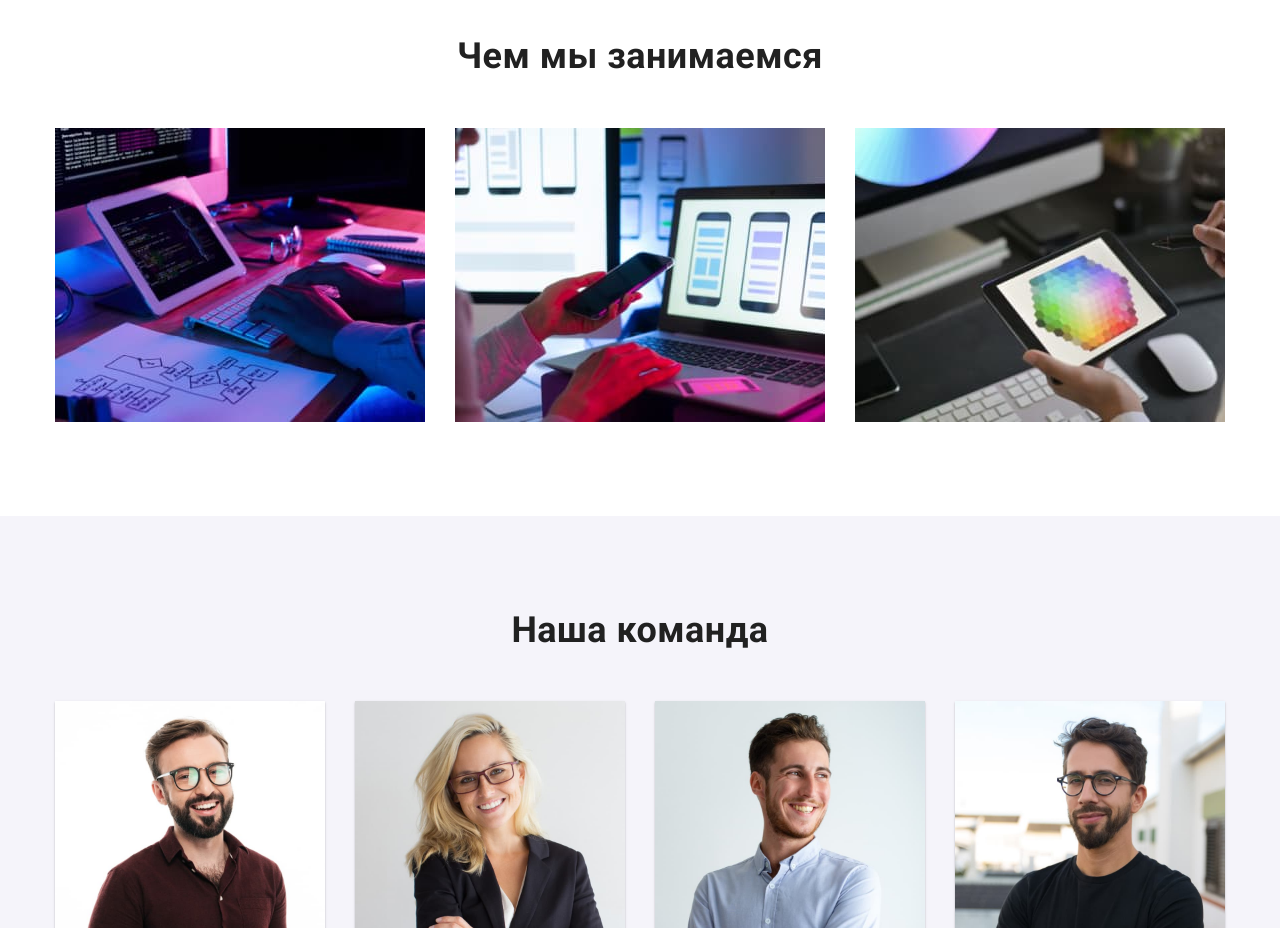
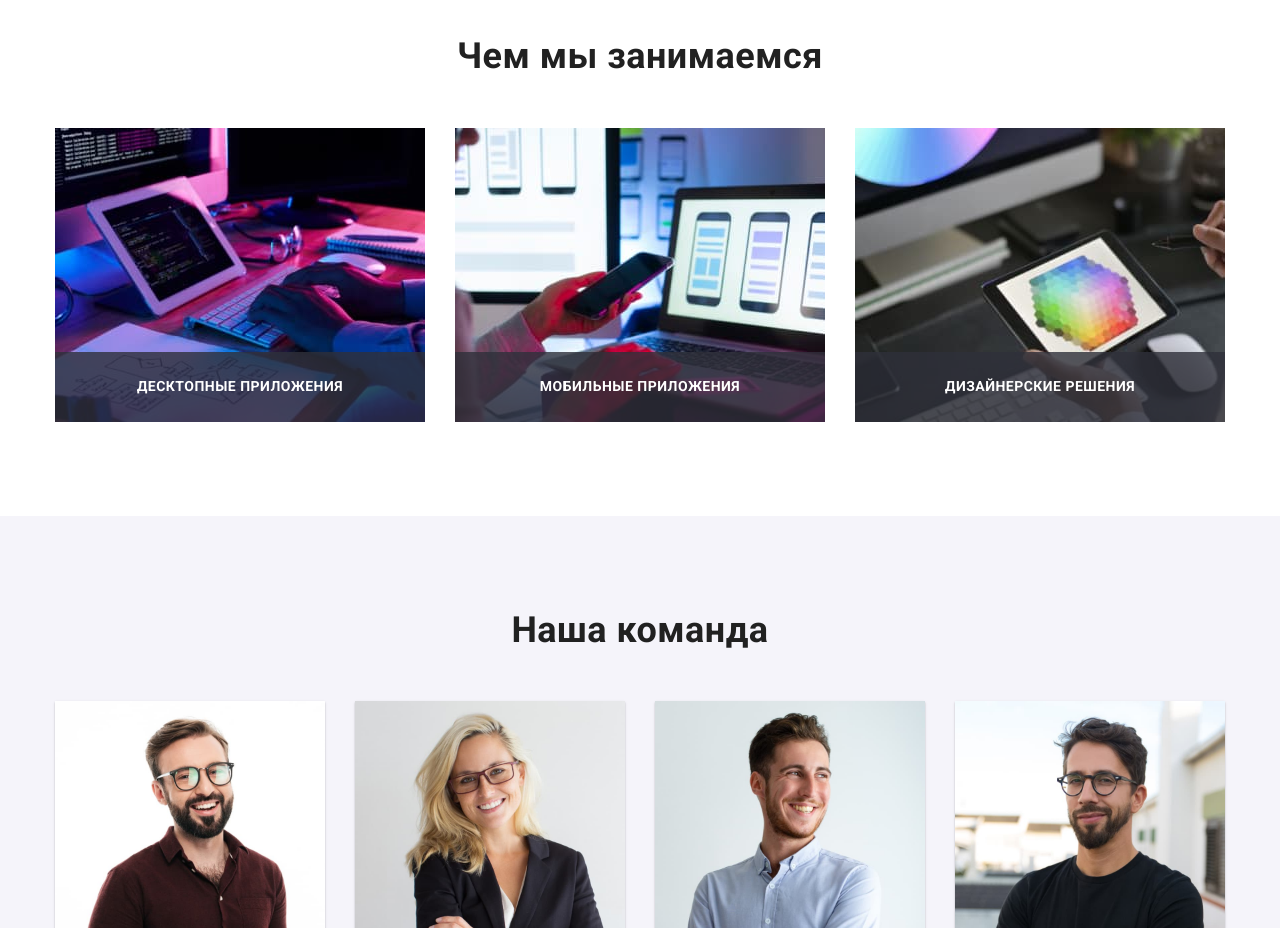
Before and after one commit to OksanaMosendz/goit-markup-hw-05, a plain HTML site: page index.html in a window 1280 px wide. Shown: the part 1080-2008 px from the top of the page. Drawn offline with nearby package versions, Linux system fonts and the light colour scheme.

Commit message:
end speciality

```diff
--- a/css/style.css
+++ b/css/style.css
@@ -278,6 +278,8 @@ img {
 }
 
 .specialty-list .thumb {
+  position: relative;
+
   height: 294px;
 }
 
@@ -285,6 +287,24 @@ img {
   max-width: 100%;
   max-height: 100%;
   object-fit: cover;
+}
+
+.specialty-list h3 {
+  position: absolute;
+  bottom: 0;
+  padding-top: 27px;
+  padding-bottom: 27px;
+  text-align: center;
+  height: 70px;
+  width: 370px;
+
+  font-weight: 700;
+  font-size: 14px;
+  line-height: 1.14;
+  text-transform: uppercase;
+  color: var(--white);
+
+  background: rgba(47, 48, 58, 0.8);
 }
 
 /* Ccылки на социальные сети */
--- a/index.html
+++ b/index.html
@@ -95,6 +95,7 @@
                 <h2 class="specialty-title">Чем мы занимаемся</h2>
                 <ul class="specialty-list grid">
                     <li><div class="thumb">
+                         <h3>Десктопные приложения</h3>
                             <img class="img" src="./images/osobenosti/programer-working.jpg"
                             alt="Программист работает в офисе за столом"
                             width="370" height="294">
@@ -102,6 +103,7 @@
                     </li>
 
                     <li><div class="thumb">
+                        <h3>Мобильные приложения</h3>
                             <img class="img" src="./images/osobenosti/phone-designer.jpg"
                             alt="Веб-дизайнер разрабатывает интерфейс приложения для смартфонов"
                             width="370" height="294">
@@ -109,6 +111,7 @@
                     </li>
 
                     <li><div class="thumb">
+                        <h3>Дизайнерские решения</h3>
                             <img class="img" src="./images/osobenosti/color-design.jpg"
                             alt="Веб-дизайнер выбирает цвет на графическом планшете"
                             width="370" height="294">
```
